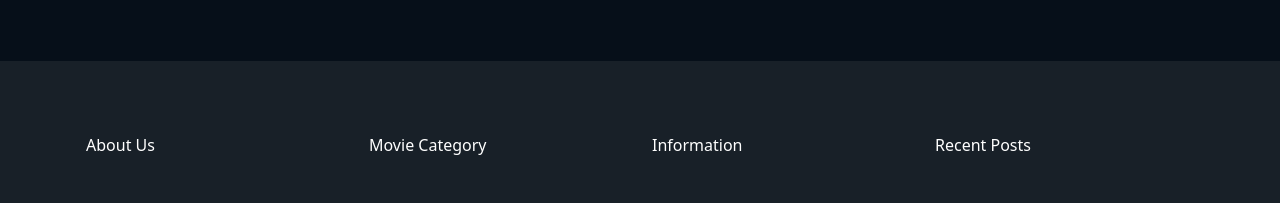
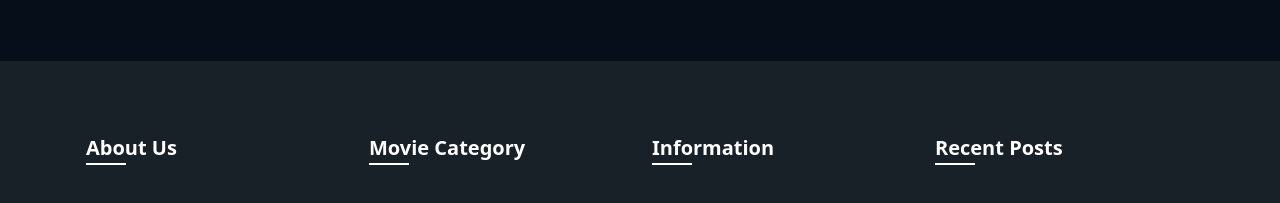
Before and after one commit to AntoninoIrrera/proj-html-vuejs, a Vue app: page / in a window 1280 px wide. Shown: the part 5760-5963 px from the top of the page. Built offline with nearby package versions, Linux system fonts and the light colour scheme; grey boxes are pictures that could not be loaded.

Commit message:
sistemato prima section del footer

```diff
--- a/src/components/ComponentsFooter/SectionNavigation.vue
+++ b/src/components/ComponentsFooter/SectionNavigation.vue
@@ -10,7 +10,8 @@
                 <div class="col-3">
                     <p class="text-white m-0">
                         <ul class="text-white list-unstyled">
-                            <li class="mb-5">About Us</li>
+                            <li class="fw-bold fs-5">About Us</li>
+                            <li class="riga m-0 mb-5"></li>
                             <li>Mauris malesuada arcu eu posuere eleifen. Ut egestas tortor at leo egestas tincidunt. Nan tincidunt metus tristique tristique viverra. Mauris erat ante, egestas vitae dapibus seds.</li>
                             <li>
                                 <font-awesome-icon class="cerchio_facebook me-3" icon="fa-brands fa-facebook-f" />
@@ -25,7 +26,8 @@
                 <div class="col-3">
                     <p class="text-white m-0">
                         <ul class="text-white list-unstyled">
-                            <li class="mb-5">Movie Category</li>
+                            <li class="fw-bold fs-5">Movie Category</li>
+                            <li class="riga m-0 mb-5"></li>
                             <li>English New Movie</li>
                             <li>Hindi All Movie</li>
                             <li>Latest Tamil Movie</li>
@@ -38,7 +40,8 @@
                 <div class="col-3">
                     <p class="text-white m-0">
                         <ul class="text-white list-unstyled">
-                            <li class="mb-5">Information</li>
+                            <li class="fw-bold fs-5">Information</li>
+                            <li class="riga m-0 mb-5"></li>
                             <li>Youtube Video Post</li>
                             <li>Action Information</li>
                             <li>New Promotion</li>
@@ -51,7 +54,8 @@
                 <div class="col-3">
                     <p class="text-white m-0">
                         <ul class="text-white list-unstyled">
-                            <li class="mb-5">Recent Posts</li>
+                            <li class="fw-bold fs-5">Recent Posts</li>
+                            <li class="riga m-0 mb-5"></li>
                             <li class="d-flex">
                                 <img src="../../assets/img/blog-100x100.jpg" alt="blog1">
                                 <div class="ms-3">
@@ -90,6 +94,11 @@ section{
 
 li{
     margin-top: 1.5rem;
+}
+
+li.riga{
+    width: 40px;
+    border-bottom: 2px solid white;
 }
 
 .cerchio_facebook{
```
